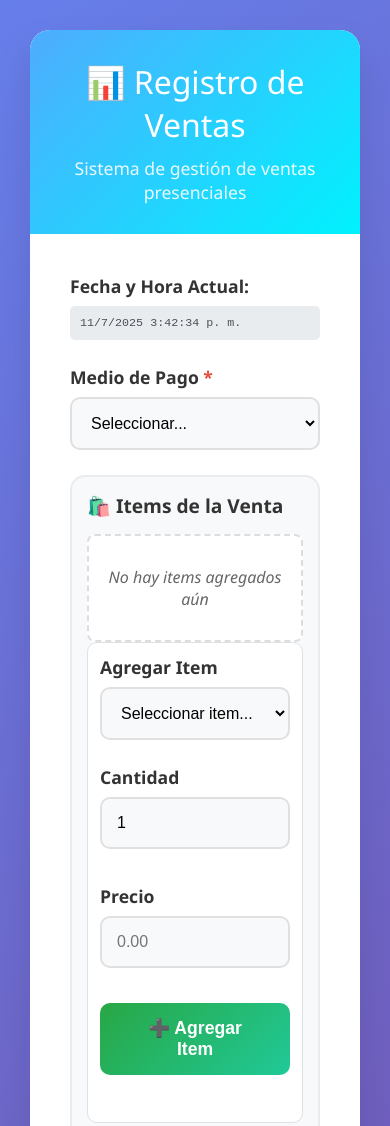
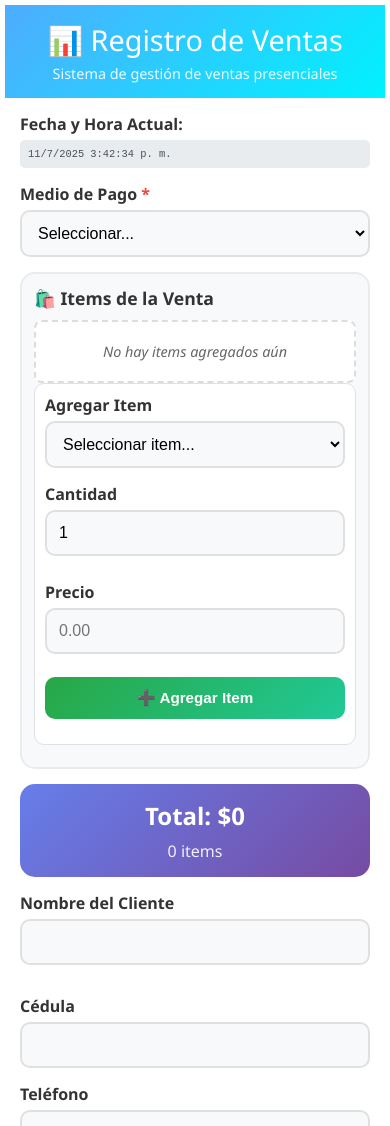
Before and after one commit to dtalero78/reatiga, a website: page index.html in a window 390 px wide. Shown: the top 1126 px of the page. Drawn offline with Linux system fonts and the light colour scheme.

Commit message:
Optimize mobile layout for full screen usage

```diff
--- a/styles.css
+++ b/styles.css
@@ -1,3 +1,151 @@
+* {
+    margin: 0;
+    padding: 0;
+    box-sizing: border-box;
+}
+
+body {
+    font-family: 'Segoe UI', Tahoma, Geneva, Verdana, sans-serif;
+    background: linear-gradient(135deg, #667eea 0%, #764ba2 100%);
+    min-height: 100vh;
+    padding: 20px;
+}
+
+.container {
+    max-width: 800px;
+    margin: 0 auto;
+    background: white;
+    border-radius: 20px;
+    box-shadow: 0 20px 40px rgba(0, 0, 0, 0.1);
+    overflow: hidden;
+}
+
+.header {
+    background: linear-gradient(135deg, #4facfe 0%, #00f2fe 100%);
+    color: white;
+    padding: 30px;
+    text-align: center;
+}
+
+.header h1 {
+    font-size: 2.5em;
+    margin-bottom: 10px;
+    font-weight: 300;
+}
+
+.header p {
+    opacity: 0.9;
+    font-size: 1.1em;
+}
+
+.form-section {
+    padding: 40px;
+}
+
+.form-group {
+    margin-bottom: 25px;
+}
+
+label {
+    display: block;
+    margin-bottom: 8px;
+    font-weight: 600;
+    color: #333;
+    font-size: 1.1em;
+}
+
+.required {
+    color: #e74c3c;
+}
+
+input, select, textarea {
+    width: 100%;
+    padding: 15px;
+    border: 2px solid #e0e0e0;
+    border-radius: 10px;
+    font-size: 16px;
+    transition: all 0.3s ease;
+    background: #f8f9fa;
+}
+
+input:focus, select:focus, textarea:focus {
+    border-color: #4facfe;
+    outline: none;
+    background: white;
+    box-shadow: 0 0 0 3px rgba(79, 172, 254, 0.1);
+}
+
+.form-row {
+    display: grid;
+    grid-template-columns: 1fr 1fr;
+    gap: 20px;
+}
+
+.btn {
+    background: linear-gradient(135deg, #667eea 0%, #764ba2 100%);
+    color: white;
+    border: none;
+    padding: 15px 30px;
+    border-radius: 10px;
+    font-size: 1.1em;
+    font-weight: 600;
+    cursor: pointer;
+    transition: all 0.3s ease;
+    margin-right: 10px;
+}
+
+.btn:hover {
+    transform: translateY(-2px);
+    box-shadow: 0 10px 20px rgba(0, 0, 0, 0.2);
+}
+
+.btn-secondary {
+    background: #6c757d;
+}
+
+.success-message {
+    background: #d4edda;
+    color: #155724;
+    padding: 15px;
+    border-radius: 10px;
+    margin-bottom: 20px;
+    border: 1px solid #c3e6cb;
+    display: none;
+}
+
+.sales-list {
+    margin-top: 40px;
+    padding-top: 40px;
+    border-top: 2px solid #e0e0e0;
+}
+
+.sales-item {
+    background: #f8f9fa;
+    padding: 20px;
+    margin-bottom: 15px;
+    border-radius: 10px;
+    border-left: 4px solid #4facfe;
+}
+
+.sales-item h3 {
+    color: #333;
+    margin-bottom: 10px;
+}
+
+.sales-item p {
+    margin-bottom: 5px;
+    color: #666;
+}
+
+.datetime-display {
+    background: #e9ecef;
+    padding: 10px;
+    border-radius: 5px;
+    font-family: monospace;
+    font-size: 0.9em;
+    color: #495057;
+}
+
 * {
     margin: 0;
     padding: 0;
@@ -294,8 +442,53 @@ input:focus, select:focus, textarea:focus {
 }
 
 @media (max-width: 768px) {
+    body {
+        padding: 5px;
+        background: white;
+    }
+
+    .container {
+        margin: 0;
+        border-radius: 0;
+        box-shadow: none;
+        min-height: 100vh;
+    }
+
+    .header {
+        padding: 15px;
+        border-radius: 0;
+    }
+
+    .header h1 {
+        font-size: 1.8em;
+        margin-bottom: 5px;
+    }
+
+    .header p {
+        font-size: 0.9em;
+    }
+
+    .form-section {
+        padding: 15px;
+    }
+
+    .form-group {
+        margin-bottom: 15px;
+    }
+
+    label {
+        font-size: 1em;
+        margin-bottom: 5px;
+    }
+
+    input, select, textarea {
+        padding: 12px;
+        font-size: 16px;
+    }
+
     .form-row {
         grid-template-columns: 1fr;
+        gap: 15px;
     }
 
     .form-row-mobile {
@@ -303,21 +496,18 @@ input:focus, select:focus, textarea:focus {
         gap: 10px;
     }
 
-    .container {
-        margin: 10px;
+    .items-section {
+        padding: 12px;
+        margin-bottom: 15px;
     }
 
-    .header h1 {
-        font-size: 2em;
+    .items-section h3 {
+        font-size: 1.1em;
+        margin-bottom: 10px;
     }
 
-    .action-buttons {
-        flex-direction: column;
-    }
-
-    .btn, .btn-link {
-        width: 100%;
-        margin-right: 0;
+    .add-item-form {
+        padding: 10px;
         margin-bottom: 10px;
     }
 
@@ -333,19 +523,54 @@ input:focus, select:focus, textarea:focus {
         align-self: flex-end;
     }
 
-    .items-section {
-        padding: 15px;
-    }
-
-    .add-item-form {
-        padding: 12px;
-    }
-
     .total-section {
         padding: 15px;
+        margin-bottom: 15px;
     }
 
     .total-display h3 {
         font-size: 1.5em;
     }
+
+    .action-buttons {
+        flex-direction: column;
+        gap: 8px;
+    }
+
+    .btn, .btn-link {
+        width: 100%;
+        margin-right: 0;
+        margin-bottom: 0;
+        padding: 12px 15px;
+        font-size: 1em;
+        white-space: nowrap;
+        text-overflow: ellipsis;
+        overflow: hidden;
+    }
+
+    .btn-add {
+        margin-top: 8px;
+        padding: 12px;
+        font-size: 0.95em;
+    }
+
+    .sales-list {
+        margin-top: 20px;
+        padding-top: 20px;
+    }
+
+    .sales-item {
+        padding: 12px;
+        margin-bottom: 10px;
+    }
+
+    .datetime-display {
+        padding: 8px;
+        font-size: 0.8em;
+    }
+
+    .empty-items {
+        padding: 20px 10px;
+        font-size: 0.9em;
+    }
 }
```
